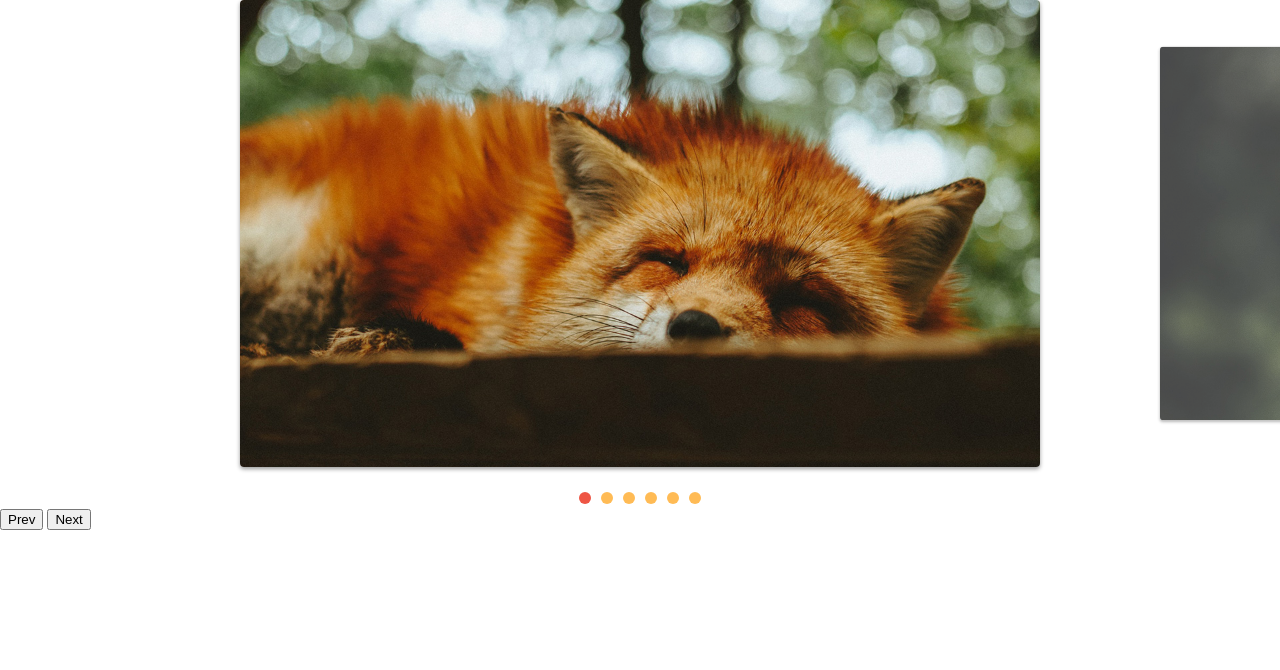
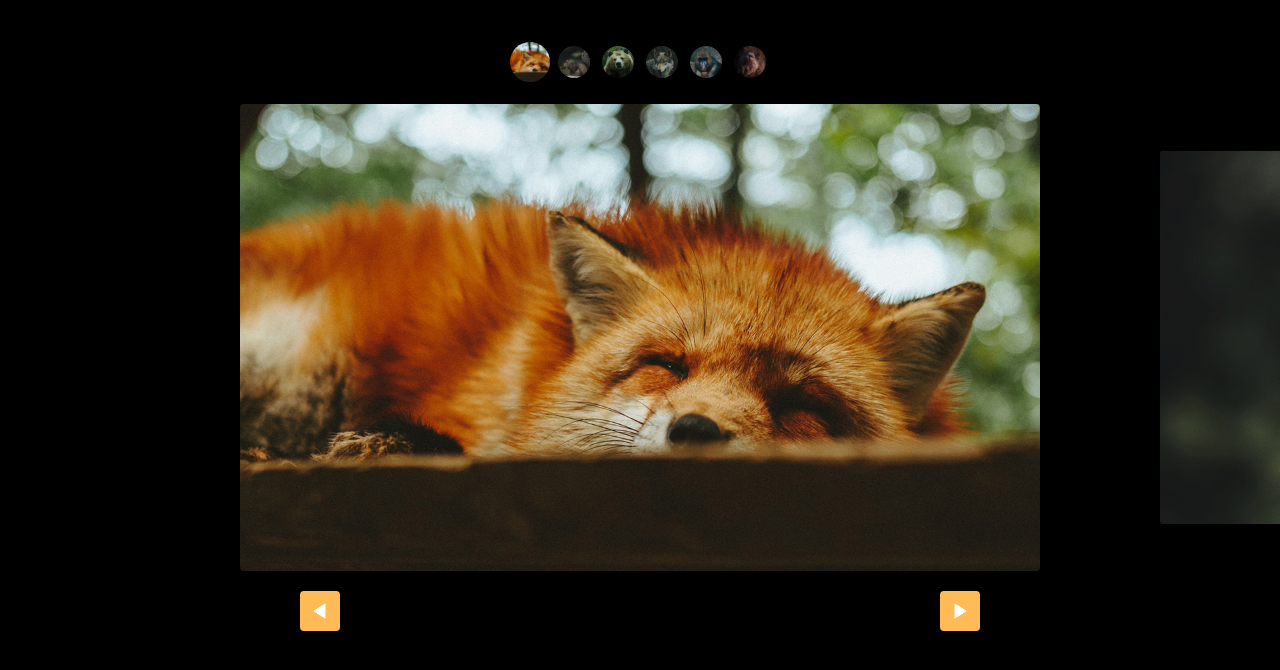
Before and after one commit to Ryuiri/Slide, a plain HTML site: page Index.html in a window 1280 px wide. Drawn offline with Linux system fonts and the light colour scheme.

Commit message:
custom controls estilizados

```diff
--- a/Index.html
+++ b/Index.html
@@ -6,6 +6,15 @@
     <title>Slide</title><link rel="stylesheet" href="Style/Style.css">
 </head>
 <body>
+   <ul class="custom-controls">
+    <li><img src="img/foto1-thumb.jpg" alt=""></li>
+    <li><img src="img/foto2-thumb.jpg" alt=""></li>
+    <li><img src="img/foto3-thumb.jpg" alt=""></li>
+    <li><img src="img/foto4-thumb.jpg" alt=""></li>
+    <li><img src="img/foto5-thumb.jpg" alt=""></li>
+    <li><img src="img/foto6-thumb.jpg" alt=""></li>
+
+   </ul>
     <div class="slide-wrapper">
         <ul class="slide">
            <li><img src="img/foto1.jpg" alt=""></li>
@@ -17,8 +26,8 @@
         </ul>
     </div>
     <div class="arrow-nav">
-       <button class="prev">Prev</button>
-       <button class="next">Next</button>
+       <button class="prev"></button>
+       <button class="next"></button>
     </div>
 <script type="module" src="js/Script.js"></script>
 </body>
--- a/Style/Style.css
+++ b/Style/Style.css
@@ -1,5 +1,6 @@
 body{
     margin: 0px;
+    background: black;
 }
 ul{
     padding: 0px;
@@ -55,3 +56,43 @@ img{
   background:#e54;
 
 }
+
+.custom-controls{
+    display: flex;
+    justify-content: center;
+    margin-top: 40px;
+    flex-wrap: wrap;
+    margin-bottom: 20px;
+}
+.custom-controls li {
+    opacity: .8;
+    transform: scale(.8);
+    width: 40px;
+    height: 40px;
+    border-radius: 50%;
+    overflow: hidden;
+    margin: 2px;
+    box-shadow: 0 2px 2px rgb(0,0,0,.5);
+    transition: .3s;
+}
+.custom-controls li.active{
+    opacity: 1;
+    transform: scale(1);
+}
+.arrow-nav{
+    display: flex;
+    justify-content: space-around;
+    margin: 20px 0;
+}
+.arrow-nav button {
+    cursor:pointer;
+    border: none;
+    border-radius: 4px;
+    color: white;
+    width: 40px;
+    height: 40px;
+    background: #fb5 url('../img/arrow.svg') center center no-repeat;
+}
+.arrow-nav button.prev{
+    transform: rotate(-180deg);
+}
--- a/js/Script.js
+++ b/js/Script.js
@@ -1,9 +1,6 @@
-import { SlideNav } from './slide.js';
+import SlideNav from './slide.js';
 
 const slide = new SlideNav('.slide', '.slide-wrapper');
 slide.init();
 slide.addArrow('.prev', '.next');
-
-slide.addControl();
-
-console.log(slide);
+slide.addControl('.custom-controls');
--- a/js/slide.js
+++ b/js/slide.js
@@ -142,7 +142,7 @@ export class Slide {
   }
 }
 
-export class SlideNav extends Slide {
+export default class SlideNav extends Slide {
   constructor(slide, wrapper) {
     super(slide, wrapper);
     this.bindControlEvents();
```
